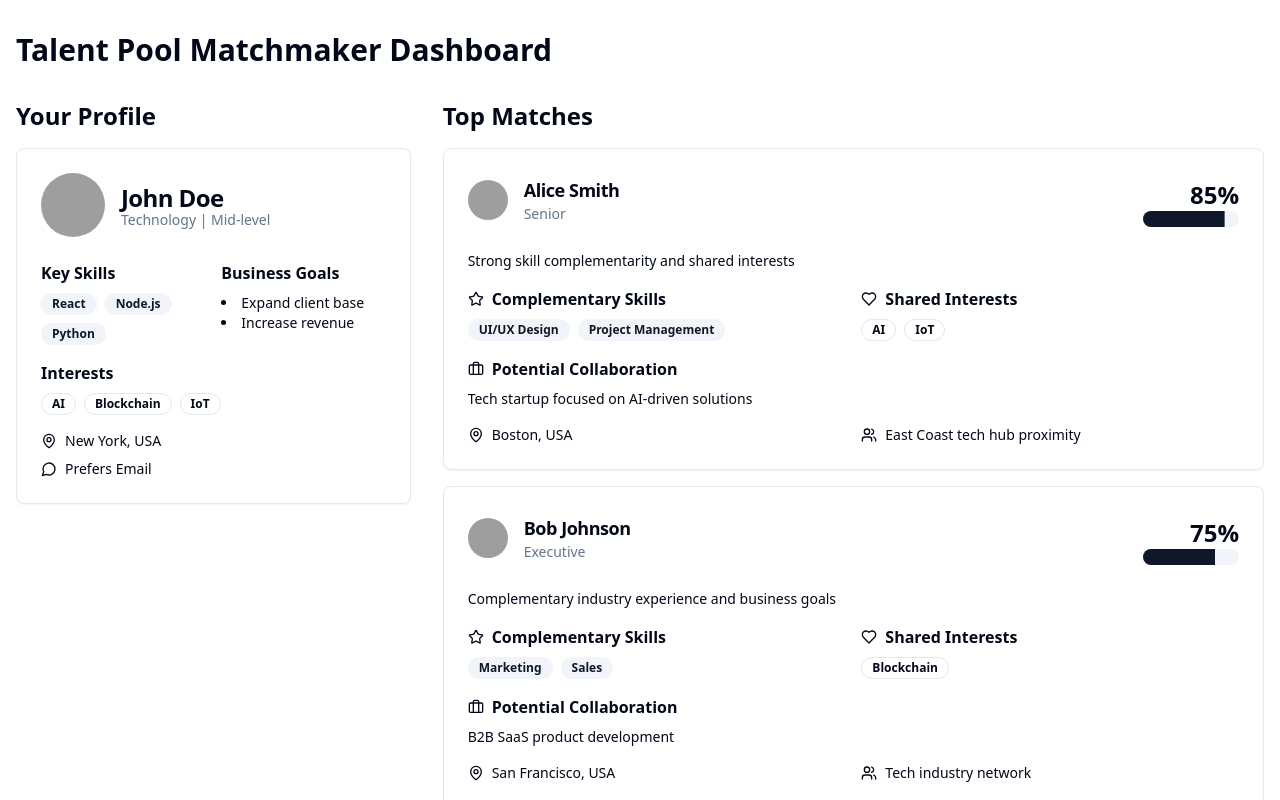
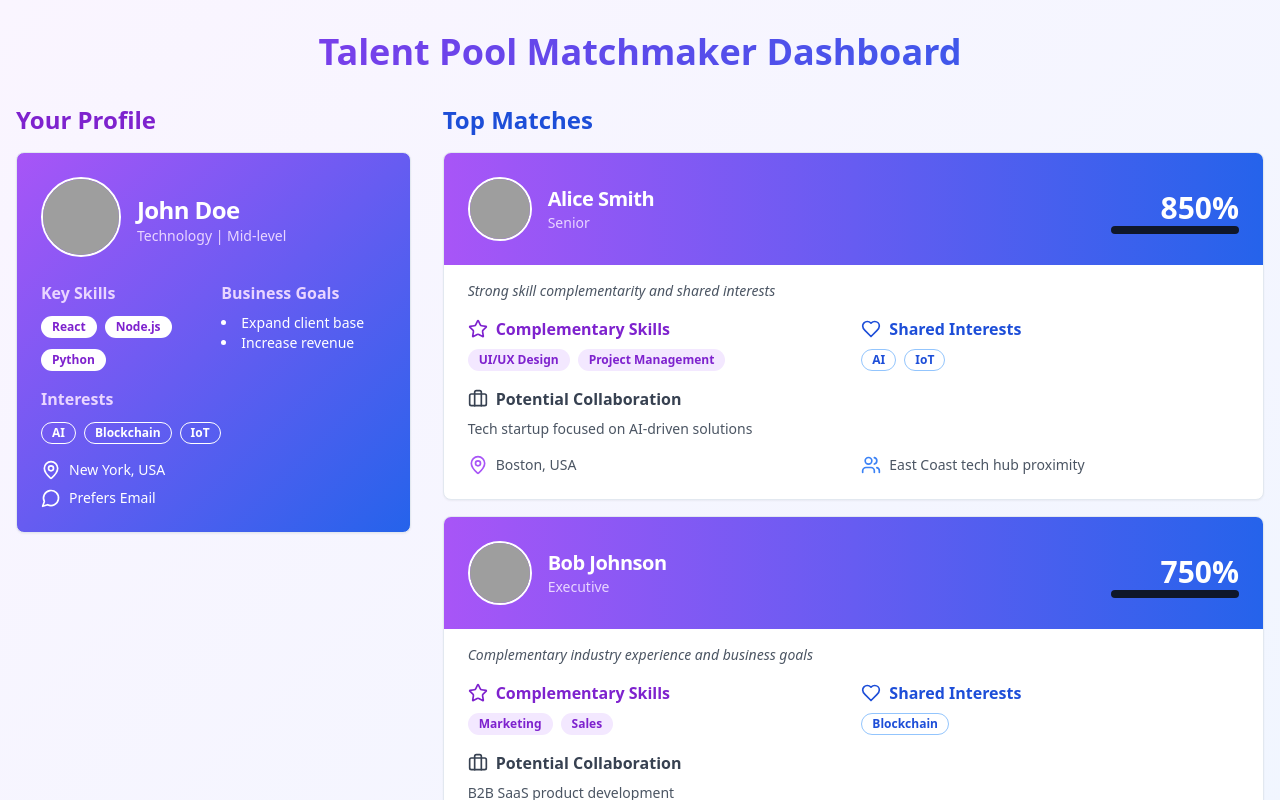
Before and after one commit to GPT-Engineer-App/matchmaker-89, a React (Vite) app: page / in a window 1280 px wide. Shown: the top 800 px of the page. Built offline with nearby package versions, Linux system fonts and the light colour scheme; grey boxes are pictures that could not be loaded.

Commit message:
GPT Engineer Update [skip gpt_engineer]

```diff
--- a/src/pages/Index.jsx
+++ b/src/pages/Index.jsx
@@ -4,6 +4,7 @@ import { Avatar, AvatarFallback, AvatarImage } from "@/components/ui/avatar";
 import { Badge } from "@/components/ui/badge";
 import { Progress } from "@/components/ui/progress";
 import { MapPin, Briefcase, Heart, Star, Users, MessageCircle } from "lucide-react";
+import { motion } from "framer-motion";
 
 const fetchDashboardData = async () => {
   const params = new URLSearchParams(window.location.search);
@@ -69,114 +70,187 @@ const fetchDashboardData = async () => {
 };
 
 const MemberCard = ({ member }) => (
-  <Card className="mb-6">
+  <Card className="mb-6 bg-gradient-to-br from-purple-500 to-blue-600 text-white">
     <CardHeader className="flex flex-row items-center gap-4">
-      <Avatar className="h-16 w-16">
+      <Avatar className="h-20 w-20 border-2 border-white">
         <AvatarImage src={member.image_url} alt={member.name} />
         <AvatarFallback>{member.name.split(' ').map(n => n[0]).join('')}</AvatarFallback>
       </Avatar>
       <div>
-        <CardTitle>{member.name}</CardTitle>
-        <p className="text-sm text-muted-foreground">{member.industry} | {member.career_stage}</p>
+        <CardTitle className="text-2xl">{member.name}</CardTitle>
+        <p className="text-sm text-purple-200">{member.industry} | {member.career_stage}</p>
       </div>
     </CardHeader>
     <CardContent>
-      <div className="grid grid-cols-2 gap-4">
+      <motion.div
+        initial={{ opacity: 0 }}
+        animate={{ opacity: 1 }}
+        transition={{ duration: 0.5 }}
+        className="grid grid-cols-2 gap-4"
+      >
         <div>
-          <h3 className="font-semibold mb-2">Key Skills</h3>
+          <h3 className="font-semibold mb-2 text-purple-200">Key Skills</h3>
           <div className="flex flex-wrap gap-2">
-            {member.key_skills.map(skill => (
-              <Badge key={skill} variant="secondary">{skill}</Badge>
+            {member.key_skills.map((skill, index) => (
+              <motion.div
+                key={skill}
+                initial={{ opacity: 0, y: 20 }}
+                animate={{ opacity: 1, y: 0 }}
+                transition={{ duration: 0.5, delay: index * 0.1 }}
+              >
+                <Badge variant="secondary" className="bg-white text-purple-700">{skill}</Badge>
+              </motion.div>
             ))}
           </div>
         </div>
         <div>
-          <h3 className="font-semibold mb-2">Business Goals</h3>
+          <h3 className="font-semibold mb-2 text-purple-200">Business Goals</h3>
           <ul className="list-disc list-inside">
-            {member.business_goals.map(goal => (
-              <li key={goal} className="text-sm">{goal}</li>
+            {member.business_goals.map((goal, index) => (
+              <motion.li
+                key={goal}
+                initial={{ opacity: 0, x: -20 }}
+                animate={{ opacity: 1, x: 0 }}
+                transition={{ duration: 0.5, delay: index * 0.1 }}
+                className="text-sm"
+              >
+                {goal}
+              </motion.li>
             ))}
           </ul>
         </div>
-      </div>
-      <div className="mt-4">
-        <h3 className="font-semibold mb-2">Interests</h3>
+      </motion.div>
+      <motion.div
+        initial={{ opacity: 0 }}
+        animate={{ opacity: 1 }}
+        transition={{ duration: 0.5, delay: 0.3 }}
+        className="mt-4"
+      >
+        <h3 className="font-semibold mb-2 text-purple-200">Interests</h3>
         <div className="flex flex-wrap gap-2">
-          {member.interests.map(interest => (
-            <Badge key={interest} variant="outline">{interest}</Badge>
+          {member.interests.map((interest, index) => (
+            <motion.div
+              key={interest}
+              initial={{ opacity: 0, y: 20 }}
+              animate={{ opacity: 1, y: 0 }}
+              transition={{ duration: 0.5, delay: 0.3 + index * 0.1 }}
+            >
+              <Badge variant="outline" className="border-white text-white">{interest}</Badge>
+            </motion.div>
           ))}
         </div>
-      </div>
-      <div className="mt-4 flex items-center gap-2">
-        <MapPin className="h-4 w-4" />
+      </motion.div>
+      <motion.div
+        initial={{ opacity: 0 }}
+        animate={{ opacity: 1 }}
+        transition={{ duration: 0.5, delay: 0.6 }}
+        className="mt-4 flex items-center gap-2"
+      >
+        <MapPin className="h-5 w-5" />
         <span className="text-sm">{member.location}</span>
-      </div>
-      <div className="mt-2 flex items-center gap-2">
-        <MessageCircle className="h-4 w-4" />
+      </motion.div>
+      <motion.div
+        initial={{ opacity: 0 }}
+        animate={{ opacity: 1 }}
+        transition={{ duration: 0.5, delay: 0.7 }}
+        className="mt-2 flex items-center gap-2"
+      >
+        <MessageCircle className="h-5 w-5" />
         <span className="text-sm">Prefers {member.preferred_communication}</span>
-      </div>
+      </motion.div>
     </CardContent>
   </Card>
 );
 
 const MatchCard = ({ match }) => (
-  <Card className="mb-4">
-    <CardHeader className="flex flex-row items-center justify-between">
+  <Card className="mb-4 overflow-hidden">
+    <CardHeader className="flex flex-row items-center justify-between bg-gradient-to-r from-purple-500 to-blue-600 text-white">
       <div className="flex items-center gap-4">
-        <Avatar>
+        <Avatar className="h-16 w-16 border-2 border-white">
           <AvatarImage src={match.image_url} alt={match.name} />
           <AvatarFallback>{match.name.split(' ').map(n => n[0]).join('')}</AvatarFallback>
         </Avatar>
         <div>
-          <CardTitle className="text-lg">{match.name}</CardTitle>
-          <p className="text-sm text-muted-foreground">{match.experience_level}</p>
+          <CardTitle className="text-xl">{match.name}</CardTitle>
+          <p className="text-sm text-purple-200">{match.experience_level}</p>
         </div>
       </div>
       <div className="text-right">
-        <div className="text-2xl font-bold">{match.matching_score}%</div>
-        <Progress value={match.matching_score} className="w-24" />
+        <div className="text-3xl font-bold">{(match.matching_score / 10 * 100).toFixed(0)}%</div>
+        <motion.div
+          initial={{ width: 0 }}
+          animate={{ width: "100%" }}
+          transition={{ duration: 1, ease: "easeOut" }}
+        >
+          <Progress value={match.matching_score * 10} className="w-32 h-2" />
+        </motion.div>
       </div>
     </CardHeader>
-    <CardContent>
-      <p className="text-sm mb-4">{match.explanation}</p>
+    <CardContent className="pt-4">
+      <motion.p
+        initial={{ opacity: 0 }}
+        animate={{ opacity: 1 }}
+        transition={{ duration: 0.5 }}
+        className="text-sm mb-4 italic text-gray-600"
+      >
+        {match.explanation}
+      </motion.p>
       <div className="grid grid-cols-2 gap-4">
-        <div>
-          <h4 className="font-semibold mb-2 flex items-center gap-2">
-            <Star className="h-4 w-4" /> Complementary Skills
+        <motion.div
+          initial={{ opacity: 0, y: 20 }}
+          animate={{ opacity: 1, y: 0 }}
+          transition={{ duration: 0.5, delay: 0.2 }}
+        >
+          <h4 className="font-semibold mb-2 flex items-center gap-2 text-purple-700">
+            <Star className="h-5 w-5" /> Complementary Skills
           </h4>
           <div className="flex flex-wrap gap-2">
             {match.complementary_skills.map(skill => (
-              <Badge key={skill} variant="secondary">{skill}</Badge>
+              <Badge key={skill} variant="secondary" className="bg-purple-100 text-purple-700">{skill}</Badge>
             ))}
           </div>
-        </div>
-        <div>
-          <h4 className="font-semibold mb-2 flex items-center gap-2">
-            <Heart className="h-4 w-4" /> Shared Interests
+        </motion.div>
+        <motion.div
+          initial={{ opacity: 0, y: 20 }}
+          animate={{ opacity: 1, y: 0 }}
+          transition={{ duration: 0.5, delay: 0.3 }}
+        >
+          <h4 className="font-semibold mb-2 flex items-center gap-2 text-blue-700">
+            <Heart className="h-5 w-5" /> Shared Interests
           </h4>
           <div className="flex flex-wrap gap-2">
             {match.shared_interests.map(interest => (
-              <Badge key={interest} variant="outline">{interest}</Badge>
+              <Badge key={interest} variant="outline" className="border-blue-300 text-blue-700">{interest}</Badge>
             ))}
           </div>
-        </div>
+        </motion.div>
       </div>
-      <div className="mt-4">
-        <h4 className="font-semibold mb-2 flex items-center gap-2">
-          <Briefcase className="h-4 w-4" /> Potential Collaboration
+      <motion.div
+        initial={{ opacity: 0, y: 20 }}
+        animate={{ opacity: 1, y: 0 }}
+        transition={{ duration: 0.5, delay: 0.4 }}
+        className="mt-4"
+      >
+        <h4 className="font-semibold mb-2 flex items-center gap-2 text-gray-700">
+          <Briefcase className="h-5 w-5" /> Potential Collaboration
         </h4>
-        <p className="text-sm">{match.potential_collaboration}</p>
-      </div>
-      <div className="mt-4 grid grid-cols-2 gap-4 text-sm">
+        <p className="text-sm text-gray-600">{match.potential_collaboration}</p>
+      </motion.div>
+      <motion.div
+        initial={{ opacity: 0, y: 20 }}
+        animate={{ opacity: 1, y: 0 }}
+        transition={{ duration: 0.5, delay: 0.5 }}
+        className="mt-4 grid grid-cols-2 gap-4 text-sm text-gray-600"
+      >
         <div className="flex items-center gap-2">
-          <MapPin className="h-4 w-4" />
+          <MapPin className="h-5 w-5 text-purple-500" />
           <span>{match.location}</span>
         </div>
         <div className="flex items-center gap-2">
-          <Users className="h-4 w-4" />
+          <Users className="h-5 w-5 text-blue-500" />
           <span>{match.geographical_synergy}</span>
         </div>
-      </div>
+      </motion.div>
     </CardContent>
   </Card>
 );
@@ -187,23 +261,47 @@ const Index = () => {
     queryFn: fetchDashboardData
   });
 
-  if (isLoading) return <div className="text-center mt-8">Loading...</div>;
-  if (error) return <div className="text-center mt-8 text-red-500">Error: {error.message}</div>;
+  if (isLoading) return <div className="text-center mt-8 text-2xl text-purple-600">Loading...</div>;
+  if (error) return <div className="text-center mt-8 text-2xl text-red-500">Error: {error.message}</div>;
 
   return (
-    <div className="container mx-auto px-4 py-8">
-      <h1 className="text-3xl font-bold mb-8">Talent Pool Matchmaker Dashboard</h1>
+    <div className="container mx-auto px-4 py-8 bg-gradient-to-br from-purple-50 to-blue-50 min-h-screen">
+      <motion.h1
+        initial={{ opacity: 0, y: -20 }}
+        animate={{ opacity: 1, y: 0 }}
+        transition={{ duration: 0.5 }}
+        className="text-4xl font-bold mb-8 text-center text-transparent bg-clip-text bg-gradient-to-r from-purple-600 to-blue-600"
+      >
+        Talent Pool Matchmaker Dashboard
+      </motion.h1>
       <div className="grid md:grid-cols-3 gap-8">
-        <div className="md:col-span-1">
-          <h2 className="text-2xl font-semibold mb-4">Your Profile</h2>
+        <motion.div
+          initial={{ opacity: 0, x: -50 }}
+          animate={{ opacity: 1, x: 0 }}
+          transition={{ duration: 0.5, delay: 0.2 }}
+          className="md:col-span-1"
+        >
+          <h2 className="text-2xl font-semibold mb-4 text-purple-700">Your Profile</h2>
           <MemberCard member={data.member} />
-        </div>
-        <div className="md:col-span-2">
-          <h2 className="text-2xl font-semibold mb-4">Top Matches</h2>
+        </motion.div>
+        <motion.div
+          initial={{ opacity: 0, x: 50 }}
+          animate={{ opacity: 1, x: 0 }}
+          transition={{ duration: 0.5, delay: 0.3 }}
+          className="md:col-span-2"
+        >
+          <h2 className="text-2xl font-semibold mb-4 text-blue-700">Top Matches</h2>
           {data.matches.map((match, index) => (
-            <MatchCard key={`${match.name}-${index}`} match={match} />
+            <motion.div
+              key={`${match.name}-${index}`}
+              initial={{ opacity: 0, y: 50 }}
+              animate={{ opacity: 1, y: 0 }}
+              transition={{ duration: 0.5, delay: 0.4 + index * 0.1 }}
+            >
+              <MatchCard match={match} />
+            </motion.div>
           ))}
-        </div>
+        </motion.div>
       </div>
     </div>
   );
```
